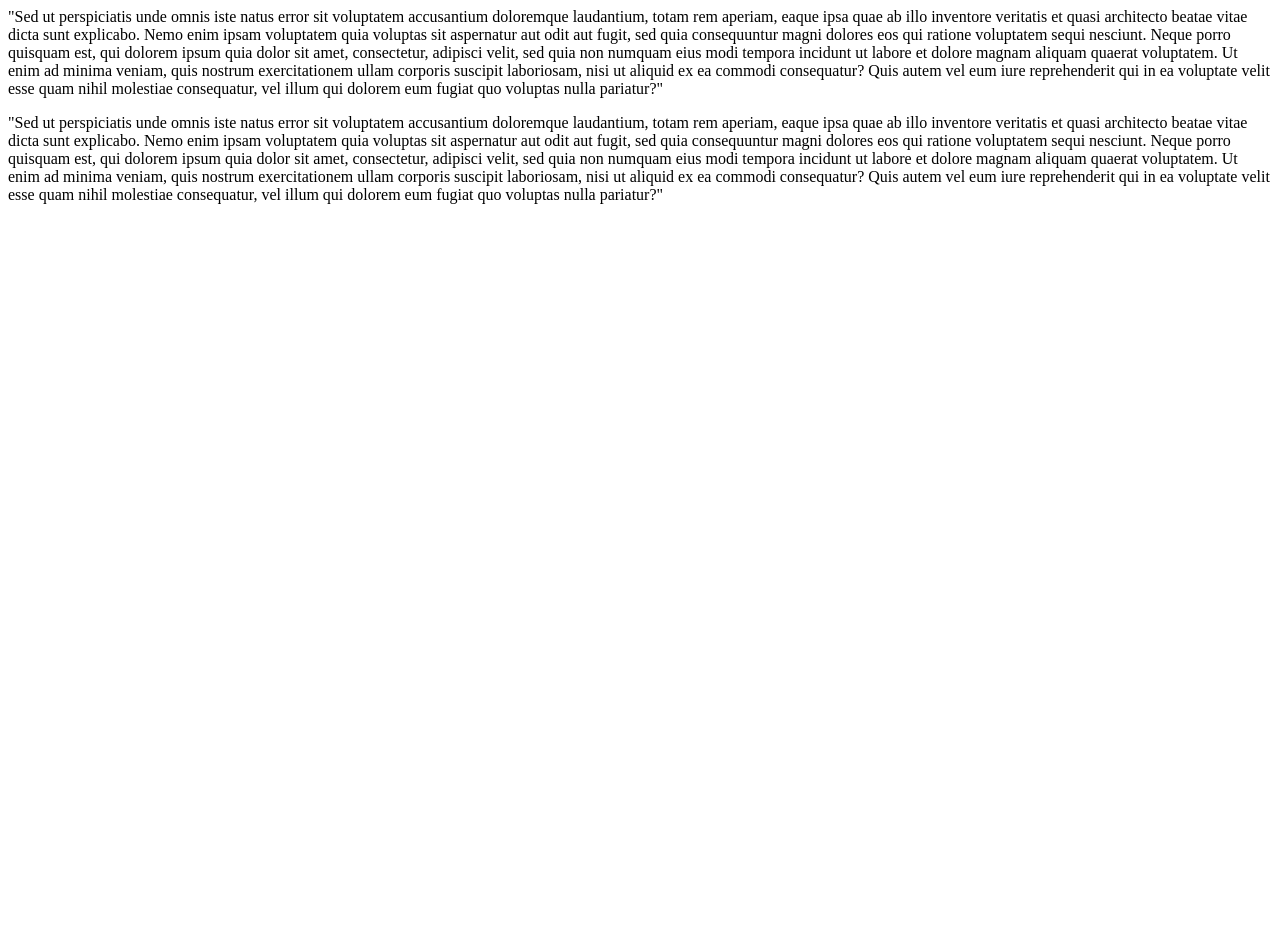
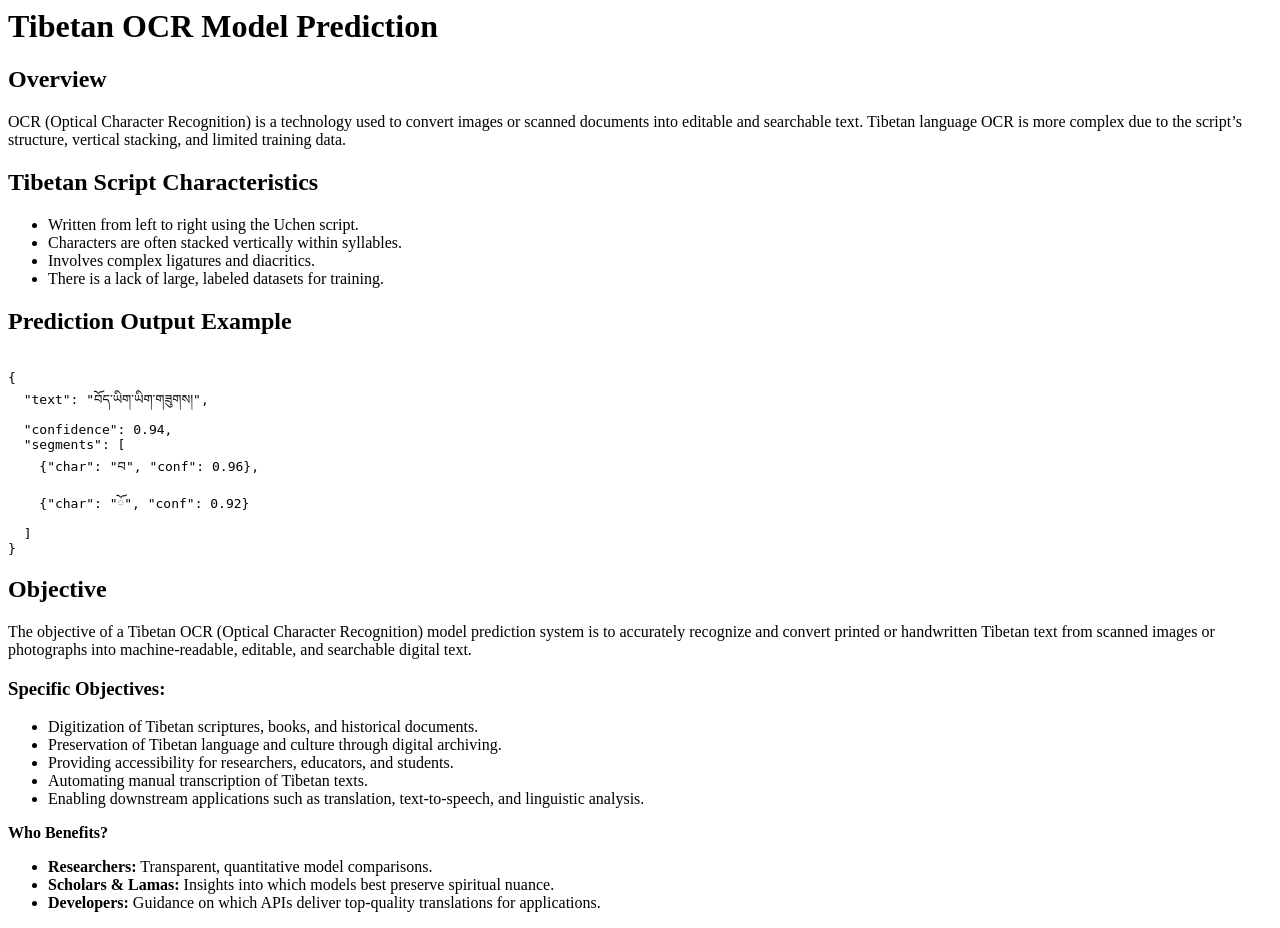
Before and after one commit to OpenPecha/EvalAi_OCR_Challenge, a Python web app: template templates/description.html in a window 1280 px wide. Before the commit the page ends 204 px from the top, so only its background shows below. Run offline with Jinja, Linux system fonts and the light colour scheme; the template is opened without the code that fills it, so the values that code supplies are empty.

Commit message:
Initial template for the OCR

```diff
--- a/github/host_config.json
+++ b/github/host_config.json
@@ -1,5 +1,5 @@
 {
-	"token": "<evalai_user_auth_token>",
-	"team_pk": "<host_team_pk>",
-	"evalai_host_url": "<evalai_host_url>"
+  "token": "eyJ0eXAiOiJKV1QiLCJhbGciOiJIUzI1NiJ9.eyJ0b2tlbl90eXBlIjoicmVmcmVzaCIsImV4cCI6MTc3NTg4NjM3NSwianRpIjoiOGFhYTFkNGY2OTU4NDhiMWE1YTM2MWZmOGFmMDYyNjUiLCJ1c2VyX2lkIjo0fQ.sSQRfhvMk83zHjZedi9Eat6RqnqKSVLnxLEOl9Sm-eA",
+  "team_pk": "2",
+  "evalai_host_url": "https://api.pecha.services"
 }
--- a/templates/description.html
+++ b/templates/description.html
@@ -1,3 +1,65 @@
-<p>"Sed ut perspiciatis unde omnis iste natus error sit voluptatem accusantium doloremque laudantium, totam rem aperiam, eaque ipsa quae ab illo inventore veritatis et quasi architecto beatae vitae dicta sunt explicabo. Nemo enim ipsam voluptatem quia voluptas sit aspernatur aut odit aut fugit, sed quia consequuntur magni dolores eos qui ratione voluptatem sequi nesciunt. Neque porro quisquam est, qui dolorem ipsum quia dolor sit amet, consectetur, adipisci velit, sed quia non numquam eius modi tempora incidunt ut labore et dolore magnam aliquam quaerat voluptatem. Ut enim ad minima veniam, quis nostrum exercitationem ullam corporis suscipit laboriosam, nisi ut aliquid ex ea commodi consequatur? Quis autem vel eum iure reprehenderit qui in ea voluptate velit esse quam nihil molestiae consequatur, vel illum qui dolorem eum fugiat quo voluptas nulla pariatur?"</p>
+<h1>Tibetan OCR Model Prediction</h1>
+<h2>Overview</h2>
+<p>
+  OCR (Optical Character Recognition) is a technology used to convert images or
+  scanned documents into editable and searchable text. Tibetan language OCR is
+  more complex due to the script’s structure, vertical stacking, and limited
+  training data.
+</p>
+<h2>Tibetan Script Characteristics</h2>
+<ul>
+  <li>Written from left to right using the Uchen script.</li>
+  <li>Characters are often stacked vertically within syllables.</li>
+  <li>Involves complex ligatures and diacritics.</li>
+  <li>There is a lack of large, labeled datasets for training.</li>
+</ul>
 
-<p>"Sed ut perspiciatis unde omnis iste natus error sit voluptatem accusantium doloremque laudantium, totam rem aperiam, eaque ipsa quae ab illo inventore veritatis et quasi architecto beatae vitae dicta sunt explicabo. Nemo enim ipsam voluptatem quia voluptas sit aspernatur aut odit aut fugit, sed quia consequuntur magni dolores eos qui ratione voluptatem sequi nesciunt. Neque porro quisquam est, qui dolorem ipsum quia dolor sit amet, consectetur, adipisci velit, sed quia non numquam eius modi tempora incidunt ut labore et dolore magnam aliquam quaerat voluptatem. Ut enim ad minima veniam, quis nostrum exercitationem ullam corporis suscipit laboriosam, nisi ut aliquid ex ea commodi consequatur? Quis autem vel eum iure reprehenderit qui in ea voluptate velit esse quam nihil molestiae consequatur, vel illum qui dolorem eum fugiat quo voluptas nulla pariatur?"</p>
+<h2>Prediction Output Example</h2>
+<pre><code>
+{
+  "text": "བོད་ཡིག་ཡིག་གཟུགས།",
+  "confidence": 0.94,
+  "segments": [
+    {"char": "བ", "conf": 0.96},
+    {"char": "ོ", "conf": 0.92}
+  ]
+}</code></pre>
+
+<h2>Objective</h2>
+<p>
+  The objective of a Tibetan OCR (Optical Character Recognition) model
+  prediction system is to accurately recognize and convert printed or
+  handwritten Tibetan text from scanned images or photographs into
+  machine-readable, editable, and searchable digital text.
+</p>
+
+<h3>Specific Objectives:</h3>
+<ul>
+  <li>Digitization of Tibetan scriptures, books, and historical documents.</li>
+  <li>
+    Preservation of Tibetan language and culture through digital archiving.
+  </li>
+  <li>Providing accessibility for researchers, educators, and students.</li>
+  <li>Automating manual transcription of Tibetan texts.</li>
+  <li>
+    Enabling downstream applications such as translation, text-to-speech, and
+    linguistic analysis.
+  </li>
+</ul>
+
+<p>
+  <strong>Who Benefits?</strong>
+</p>
+<ul>
+  <li>
+    <strong>Researchers:</strong> Transparent, quantitative model comparisons.
+  </li>
+  <li>
+    <strong>Scholars & Lamas:</strong> Insights into which models best preserve
+    spiritual nuance.
+  </li>
+  <li>
+    <strong>Developers:</strong> Guidance on which APIs deliver top-quality
+    translations for applications.
+  </li>
+</ul>
```
Also changed, not shown: challenge_config.yaml (+31 -24 lines), templates/evaluation_details.html (+31 -1 lines), ocr.png (added), 1 other file.
